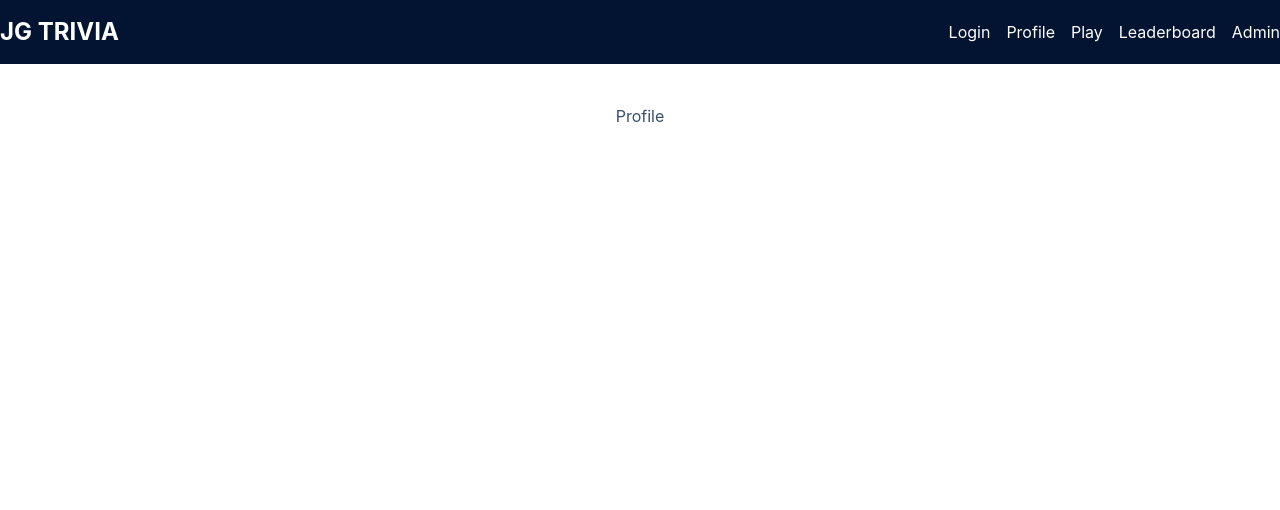
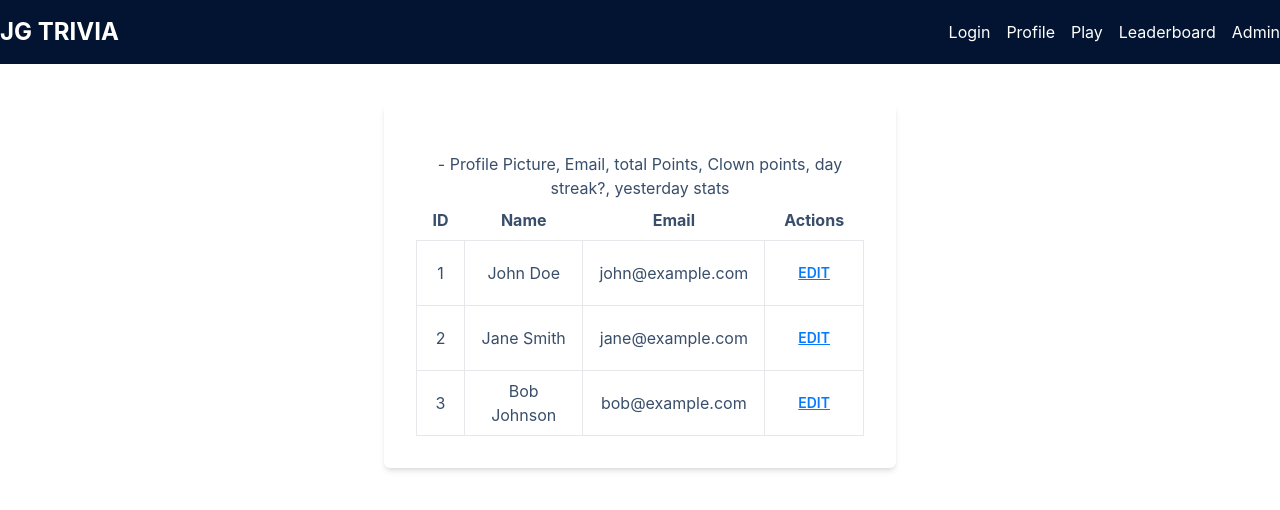
Before and after one commit to colbybeach/JGTriviaTest, a React (Create React App) app in the folder client/: page /profile in a window 1280 px wide. Shown: the top 510 px of the page. Built offline with nearby package versions, Linux system fonts and the light colour scheme; the HTML template or start-up script is replaced by a standard one.

Commit message:
More work and started on editable table

```diff
--- a/client/public/index.html
+++ b/client/public/index.html
@@ -24,7 +24,7 @@
       work correctly both with client-side routing and a non-root public URL.
       Learn how to configure a non-root public URL by running `npm run build`.
     -->
-    <title>React App</title>
+    <title>JG Trivia</title>
   </head>
   <body>
     <noscript>You need to enable JavaScript to run this app.</noscript>
--- a/client/src/components/Leaderboard/QuestionAndAnswerBox.jsx
+++ b/client/src/components/Leaderboard/QuestionAndAnswerBox.jsx
@@ -1,11 +1,31 @@
 import React, { useState } from 'react'
 import BasicContainer from '../Containers/BasicContainer'
 import Modal from '../Modal/Modal';
+import { ToastContainer, toast } from 'react-toastify';
 
 export default function QuestionAndAnswerBox({ question, answer, percentage, clowns }) {
 
 
+    const handleVote = (event) => {
+        event.preventDefault();
+
+        // Perform form submission logic here
+
+        setModalOpen(false);
+        setSubmitted(true);
+
+
+        //Check to make sure we are actually getting the values.
+        //        console.log(clownSelected);
+
+
+        //Success toast
+        toast.success('Clown Chosen!');
+    };
+
     const [isModalOpen, setModalOpen] = useState(false);
+    const [submitted, setSubmitted] = useState(false);
+    const [clownSelected, setClownSelected] = useState("");
 
 
     return (
@@ -24,14 +44,28 @@ export default function QuestionAndAnswerBox({ question, answer, percentage, clo
                     </div>
                 ))}
 
-                <button className='btn btn-secondary' onClick={() => setModalOpen(true)}>Vote For Clown</button>
+                <button className='btn btn-secondary' disabled={submitted} onClick={() => setModalOpen(true)}>Vote For Clown</button>
 
                 <Modal
                     isOpen={isModalOpen}
                     closeModal={() => setModalOpen(false)}
                     title="Vote the clown"
-                    content={"I'm a clown!"}
+                    content={
+                        <>
+                            <select className='select select-accent w-full max-w-xs' onChange={(e) => setClownSelected(e.target.value)}>
+                                <option disabled selected>Pick your favorite Clown</option>
+                                {clowns.map((item, index) => (
+                                    <option>{item}</option>
+                                ))}
+                            </select>
+                        </>
+
+                    }
+                    secondActionTitle={"Vote For Clown"}
+                    secondAction={clownSelected !== "" ? handleVote : () => {}}
                 />
+
+                <ToastContainer position="top-center" autoClose={500} hideProgressBar />
 
             </div>
         } />
--- a/client/src/components/Modal/Modal.jsx
+++ b/client/src/components/Modal/Modal.jsx
@@ -6,8 +6,8 @@ export default function Modal({title, content, isOpen, closeModal, secondAction,
         <div className="fixed inset-0 flex items-center justify-center z-50">
             <div className="modal modal-open">
                 <div className="modal-box">
-                    <h2 className="font-bold text-lg uppercase">{title}</h2>
-                    <div>{content}</div>
+                    <h2 className="font-bold text-lg uppercase m-3">{title}</h2>
+                    <div className='mt-5'>{content}</div>
                     <div className="modal-action">
                         {secondActionTitle &&
                             <button
--- /dev/null
+++ b/client/src/components/Table/EditableTable.jsx
@@ -0,0 +1,114 @@
+import React, { useState } from 'react';
+
+export default function EditableTable() {
+
+  const stockTableData = [
+    { id: 1, name: 'John Doe', email: 'john@example.com' },
+    { id: 2, name: 'Jane Smith', email: 'jane@example.com' },
+    { id: 3, name: 'Bob Johnson', email: 'bob@example.com' },
+  ];
+
+  const [tableData, setTableData] = useState(stockTableData);
+  const [editMode, setEditMode] = useState(false);
+  const [editedData, setEditedData] = useState([]);
+
+  const handleEdit = (id) => {
+    const rowToEdit = tableData.find((item) => item.id === id);
+    setEditedData({ ...rowToEdit });
+    setEditMode(true);
+  };
+
+  const handleSave = () => {
+    const updatedData = tableData.map((item) => {
+      if (item.id === editedData.id) {
+        return { ...editedData };
+      }
+      return item;
+    });
+    setTableData(updatedData);
+    setEditMode(false);
+    setEditedData([]);
+  };
+
+  const handleCancel = () => {
+    setEditMode(false);
+    setEditedData([]);
+  };
+
+  const handleInputChange = (e) => {
+    setEditedData({ ...editedData, [e.target.name]: e.target.value });
+  };
+
+  return (
+    <div className="max-w-full overflow-x-auto">
+      <table className="table-auto w-full">
+        <thead>
+          <tr>
+            <th className="px-4 py-2">ID</th>
+            <th className="px-4 py-2">Name</th>
+            <th className="px-4 py-2">Email</th>
+            <th className="px-4 py-2">Actions</th>
+          </tr>
+        </thead>
+        <tbody>
+          {tableData.map((item) => (
+            <tr key={item.id}>
+              <td className="border px-4 py-2">{item.id}</td>
+              <td className="border px-4 py-2">
+                {editMode && editedData.id === item.id ? (
+                  <input
+                    type="text"
+                    name="name"
+                    value={editedData.name}
+                    onChange={handleInputChange}
+                    className="input input-bordered w-full"
+                  />
+                ) : (
+                  item.name
+                )}
+              </td>
+              <td className="border px-4 py-2">
+                {editMode && editedData.id === item.id ? (
+                  <input
+                    type="text"
+                    name="email"
+                    value={editedData.email}
+                    onChange={handleInputChange}
+                    className="input input-bordered w-full"
+                  />
+                ) : (
+                  item.email
+                )}
+              </td>
+              <td className="border px-4 py-2">
+                {!editMode || editedData.id !== item.id ? (
+                  <button
+                    className="btn btn-link"
+                    onClick={() => handleEdit(item.id)}
+                  >
+                    Edit
+                  </button>
+                ) : (
+                  <>
+                    <button
+                      className="btn btn-link"
+                      onClick={handleSave}
+                    >
+                      Save
+                    </button>
+                    <button
+                      className="btn btn-link ml-2"
+                      onClick={handleCancel}
+                    >
+                      Cancel
+                    </button>
+                  </>
+                )}
+              </td>
+            </tr>
+          ))}
+        </tbody>
+      </table>
+    </div>
+  );
+}
--- a/client/src/pages/Admin/ManageQuestions.jsx
+++ b/client/src/pages/Admin/ManageQuestions.jsx
@@ -1,7 +1,11 @@
-import React from 'react'
+import React, { useState } from 'react'
 import BasicContainer from '../../components/Containers/BasicContainer'
 
 export default function ManageQuestions() {
+
+    const [randomSelect, setRandomSelect] = useState(true);
+
+
     return (
         <div className='w-full'>
 
@@ -9,28 +13,38 @@ export default function ManageQuestions() {
             <div className='flex'>
                 <BasicContainer title={"Tomorrows Questions"} content={
                     <>
+                        <div className="flex items-center mt-2">
+                            <input
+                                type="checkbox"
+                                id={"randomSelect"}
+                                className="mr-2 checkbox"
+                                checked={randomSelect}
+                                onChange={(e) => setRandomSelect(e.target.checked)}
+                            />
+                            Randomly Generated
+                        </div>
 
+                        TABLE (if unchecked make it editable)
 
                     </>
 
-            }/>
+                } />
 
                 <BasicContainer title={"Todays Questions"} content={
                     <>
-
-
+                        Editable Table With Questions.
                     </>
 
-            }/>
+                } />
 
             </div>
 
             <BasicContainer title={"All Questions"} content={
                 <>
-
+                    Large Paginated Table with all questions/data.
                 </>
 
-        }/>
+            } />
 
         </div>
     )
--- a/client/src/pages/Admin/ManageUsers.jsx
+++ b/client/src/pages/Admin/ManageUsers.jsx
@@ -7,6 +7,7 @@ export default function ManageUsers() {
        <BasicContainer title={"All Users"} content={
         <>
 
+            Large Paginated Table with all users/data.
 
         </>
     }/>
--- a/client/src/pages/Admin/TodaysResponses.jsx
+++ b/client/src/pages/Admin/TodaysResponses.jsx
@@ -8,7 +8,7 @@ export default function TodaysResponses() {
 
         <BasicContainer title={"Need To Be Decided"} content={
             <>
-
+              Paginated table with sorting for confidence with the ability to choose right or wrong.
             </>
 
         }/>
@@ -17,7 +17,7 @@ export default function TodaysResponses() {
 
             <BasicContainer title={"Clown Responses"} content={
                 <>
-
+                    Shows all clown responses in paginated table with the ability to choose right or wrong (maybe icon pencil to change).
 
                 </>
 
@@ -25,6 +25,7 @@ export default function TodaysResponses() {
 
             <BasicContainer title={"All Responses"} content={
                 <>
+                    Shows all real responses in paginated table with the ability to choose right or wrong (maybe icon pencil to change).
                 </>
 
             }/>
--- a/client/src/pages/Profile.jsx
+++ b/client/src/pages/Profile.jsx
@@ -1,9 +1,17 @@
 import React from 'react'
+import BasicContainer from '../components/Containers/BasicContainer'
+import EditableTable from '../components/Table/EditableTable'
 
 export default function Profile() {
   return (
-    <div>
-      Profile
-    </div>
+    <BasicContainer content={
+      <>
+
+        - Profile Picture, Email, total Points, Clown points, day streak?, yesterday stats
+
+        <EditableTable />
+
+      </>
+    }/>
   )
 }
```
Lines whose indentation alone changed are shown as unchanged.
